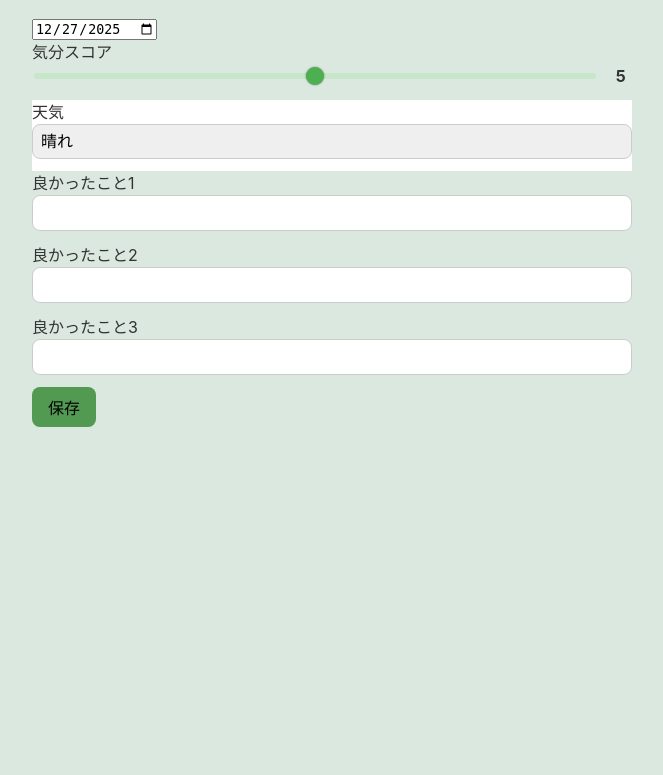
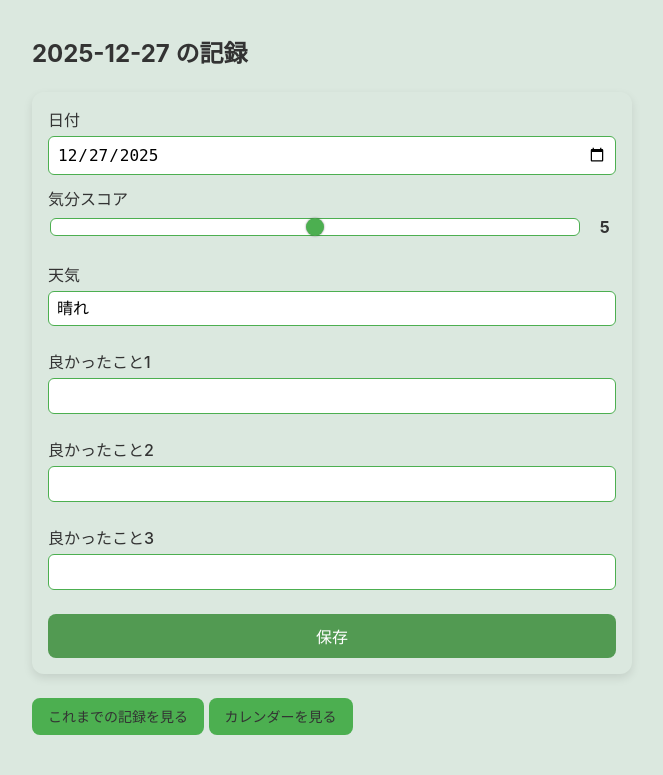
Before and after one commit to akanejingu07/mood_app, a Flask app: page /record in a window 1280 px wide. Shown: the part 92-867 px from the top of the page, without its empty margins (308-971 px from the left). Before the commit the page ends 519 px from the top, so only its background shows below. Run offline with Flask 3, Linux system fonts and the light colour scheme; a user stored in the database is signed in; data that the repository does not hold is empty; some libraries are stand-ins or nearby versions.

Commit message:
css調整

```diff
--- a/static/css/style.css
+++ b/static/css/style.css
@@ -67,6 +67,66 @@ button, input[type="submit"] {
 
 button:hover, input[type="submit"]:hover {
   background-color: #529a52;
+}
+/* 記録カード */
+.record-card {
+  border-radius: 12px;
+  padding: 16px;
+  box-shadow: 0 4px 10px rgba(0,0,0,0.1);
+  margin: 16px 0;
+}
+
+/* フォームグループ */
+.record-card .form-group {
+  display: flex;
+  flex-direction: column;
+  margin-bottom: 12px;
+}
+
+.record-card label {
+  margin-bottom: 4px;
+  font-weight: 500;
+}
+
+.record-card input[type="text"],
+.record-card input[type="date"],
+.record-card select,
+.record-card input[type="range"] {
+  padding: 8px;
+  font-size: 16px;
+  border-radius: 6px;
+  border: 1px solid #4caf50;
+  background-color: #fff;
+  box-sizing: border-box;
+}
+
+/* ボタン */
+.record-card .button {
+  width: 100%;
+  background-color: #529a52;
+  color: #fff;
+  font-size: 16px;
+  padding: 10px;
+  border: none;
+  border-radius: 8px;
+  cursor: pointer;
+}
+
+.record-card .button:hover {
+  background-color: #4caf50;
+}
+
+/* スライダー */
+.score-slider-wrapper {
+  display: flex;
+  align-items: center;
+  gap: 12px;
+}
+
+#score-value {
+  font-weight: bold;
+  width: 24px;
+  text-align: center;
 }
 
 /* ---------------------------
--- a/templates/record.html
+++ b/templates/record.html
@@ -1,25 +1,27 @@
 {% extends "base.html" %}
 {% block content %}
-<!-- <h2>{{ edit and record.date.strftime("%Y-%m-%d") or date }} </h2> -->
+<h2>{{ edit and record.date.strftime("%Y-%m-%d") or date }} の記録</h2>
 
-<form method="POST">
-  <div class="record-card">
+<form method="POST" class="record-card">
+  <!-- 日付 -->
   <div class="form-group">
-      <label for="record_date"></label>
+    <label for="record_date">日付</label>
     <input type="date" id="record_date" name="record_date"
-       value="{{ date }}"
-       onchange="location.href='?date=' + this.value">
+           value="{{ edit and record.date.strftime('%Y-%m-%d') or date }}">
   </div>
 
+  <!-- 気分スコア -->
   <div class="form-group">
     <label for="score">気分スコア</label>
     <div class="score-slider-wrapper">
-        <input type="range" id="score" name="score" min="0" max="10" value="{{ record.score if record else 5 }}">
+      <input type="range" id="score" name="score" min="0" max="10"
+             value="{{ record.score if record else 5 }}">
       <span id="score-value">{{ record.score if record else 5 }}</span>
     </div>
   </div>
 
-    <div class="form-group" style="background-color: white;">
+  <!-- 天気 -->
+  <div class="form-group">
     <label for="weather">天気</label>
     <select id="weather" name="weather">
       {% set weathers = ['晴れ','雨','くもり','雪'] %}
@@ -29,6 +31,7 @@
     </select>
   </div>
 
+  <!-- 良かったこと -->
   <div class="form-group">
     <label for="good1">良かったこと1</label>
     <input type="text" id="good1" name="good1" value="{{ edit and record.good1 or '' }}">
@@ -43,8 +46,12 @@
   </div>
 
   <button type="submit" class="button">{{ edit and "更新" or "保存" }}</button>
-  </div>
 </form>
+
+<p>
+  <a href="/history" class="btn">これまでの記録を見る</a>
+  <a href="/calendar" class="btn">カレンダーを見る</a>
+</p>
 
 <script>
   const slider = document.getElementById("score");
@@ -53,5 +60,4 @@
     output.textContent = slider.value;
   });
 </script>
-
 {% endblock %}
```
Lines whose indentation alone changed are shown as unchanged.
